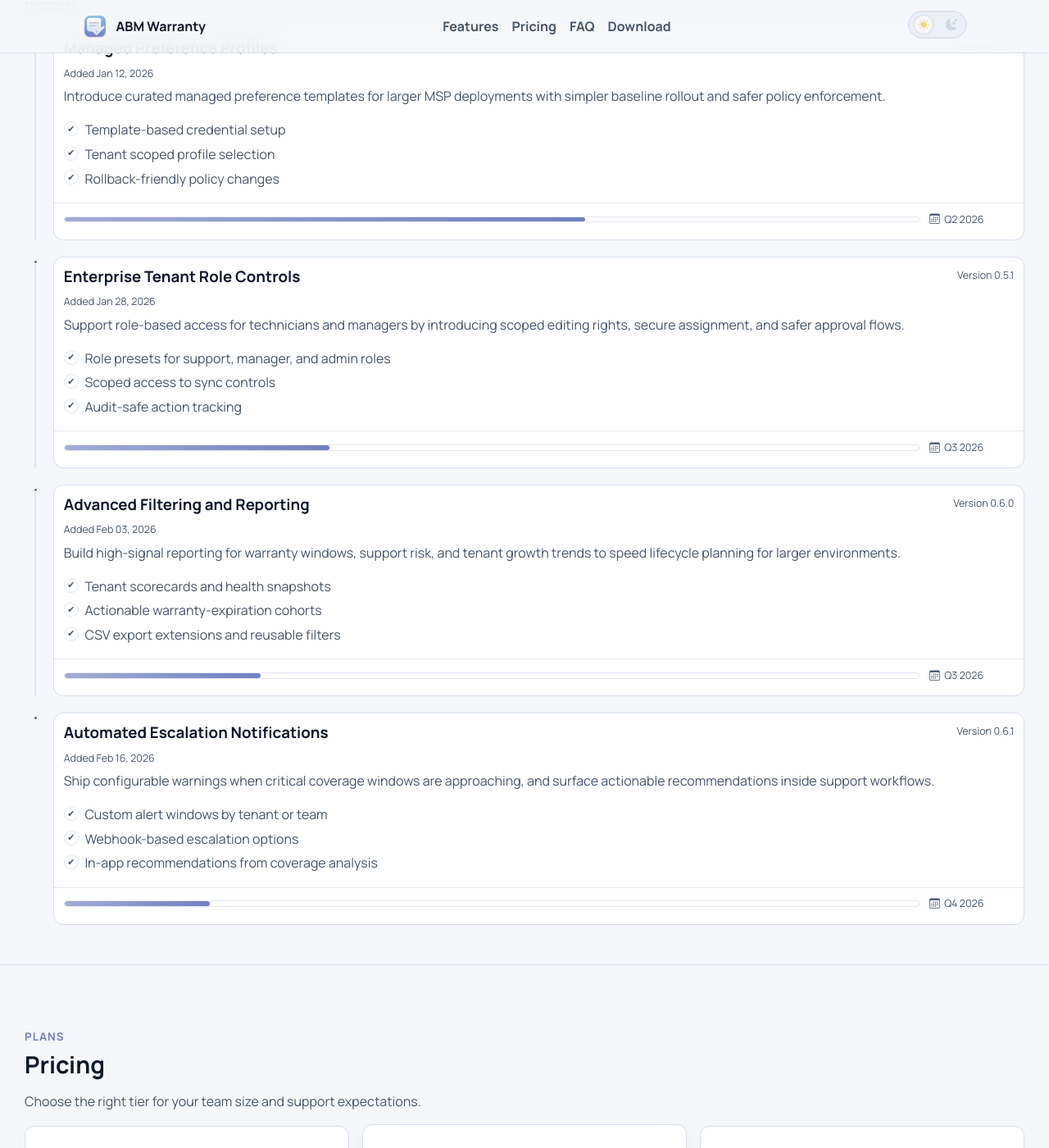
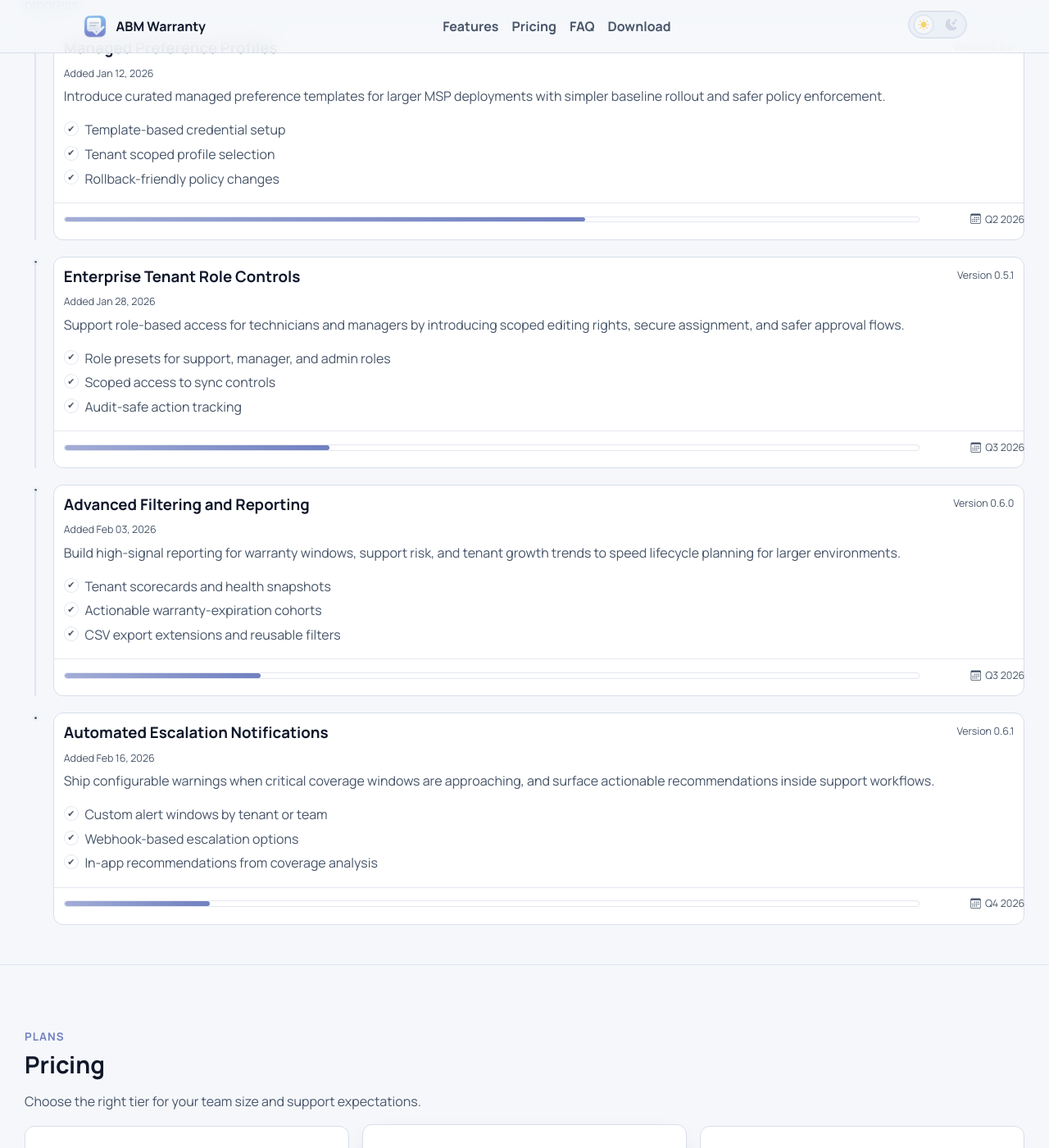
Before and after one commit to jonbrown21/abmwarranty, a Jekyll site: the page built from roadmap.md, in a window 1280 px wide and 1400 px high, scrolled down 944 px. Shown: the whole window at 82% size. Built offline with Jekyll 4.4.1, drawn with Linux system fonts in a browser that asks for light colours.

Commit message:
style: right-align roadmap footer date element

```diff
--- a/assets/css/main.css
+++ b/assets/css/main.css
@@ -855,18 +855,18 @@ html[data-theme='dark'] .theme-icon-light { color: #9ca9c0; opacity: 0.35; }
   flex: 0 0 10%;
   min-width: 0;
   display: flex;
-  justify-content: flex-start;
-  align-items: center;
-  text-align: left;
+  justify-content: flex-end;
+  align-items: center;
+  text-align: right;
 }
 
 .roadmap-date {
   display: inline-flex;
   align-items: center;
   gap: 0.34rem;
-  justify-content: flex-start;
+  justify-content: flex-end;
   margin: 0;
-  text-align: left;
+  text-align: right;
   width: auto;
 }
 
```
